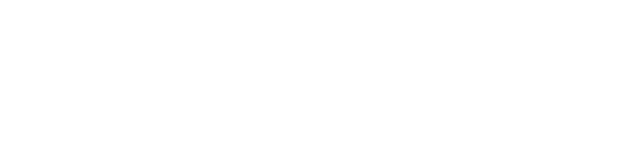
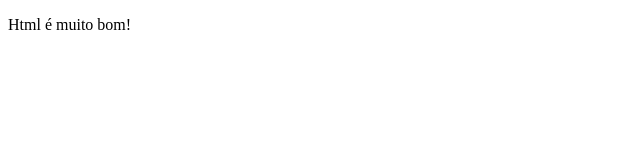
Before and after one commit to jhtcoelho/Kenzie-class, a plain HTML site: page index.html in a window 1280 px wide. Shown: the whole page, without its empty margins (0-640 px from the left). Drawn offline with Linux system fonts and the light colour scheme.

Commit message:
Paragrafo

```diff
--- a/index.html
+++ b/index.html
@@ -6,6 +6,6 @@
     <title>Document</title>
 </head>
 <body>
-
+    <p>Html é muito bom!</p>
 </body>
 </html>
```
